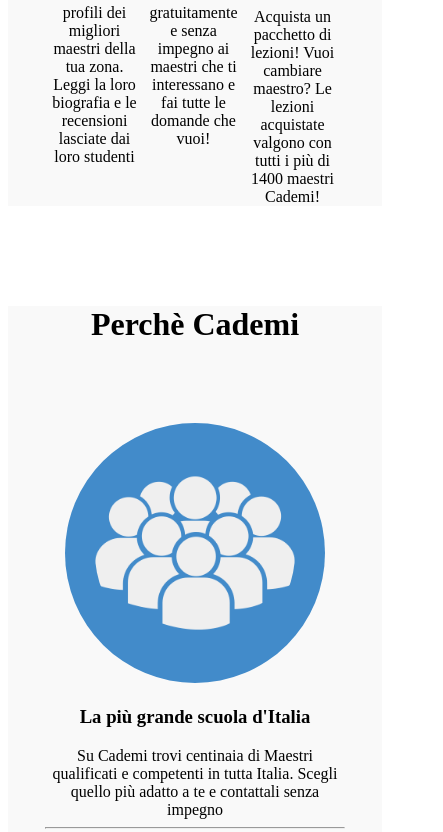
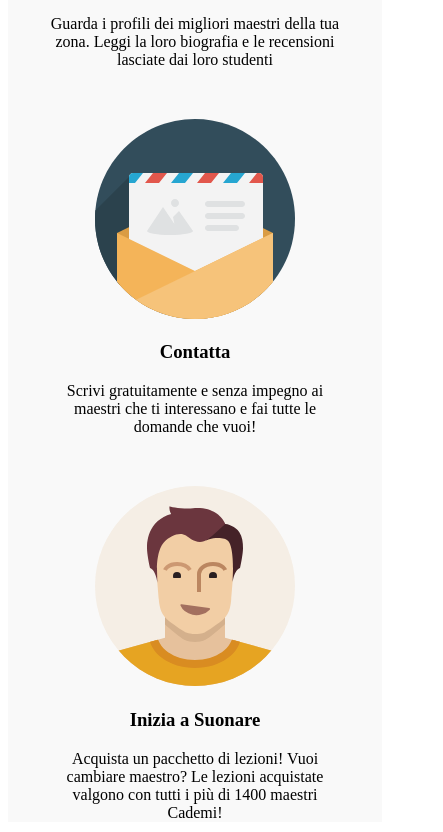
Before and after one commit to petrescuandreea/html-css-resp-wannabe, a plain HTML site: page index.html in a window 390 px wide. Shown: the part 1259-2091 px from the top of the page, 443 px wide, since content can reach past the window. Drawn offline with Linux system fonts and the light colour scheme.

Commit message:
blocco steps/perchè

```diff
--- a/style.css
+++ b/style.css
@@ -75,13 +75,14 @@ img {
 
 
 /* responsive version < 420px  */
-/* BLOCCO LEZIONI */
+
 @media all and (max-width: 420px) {
 
   .row {
     width: 300px;
   }
 
+  /* BLOCCO LEZIONI */
   #lezioni .row>.left,
   #lezioni .row>.right {
     width: 100%;
@@ -92,4 +93,22 @@ img {
     margin-top: 20px;
   }
 
+
+  /* BLOCCO STEPS */
+  #steps .row>.left,
+  #steps .row>.central,
+  #steps .row>.right {
+    float: none;
+    width: 100%;
+    margin-top: 50px;
+  }
+
+
+  /* BLOCCO PERCHE */
+  #why .row>.first,
+  #why .row>.second,
+  #why .row>.third {
+    margin-top: 40px;
+  }
+
 }
```
